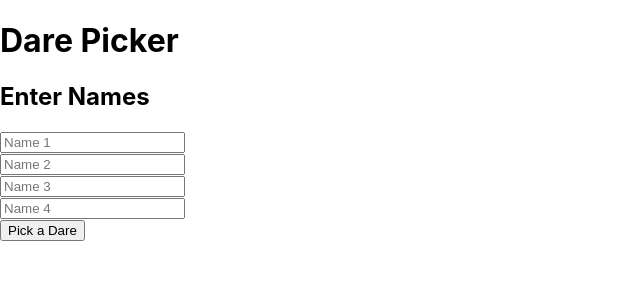
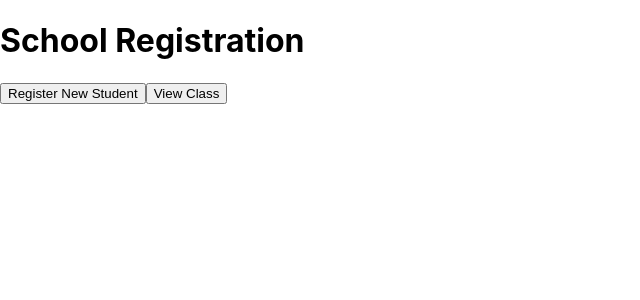
Before and after one commit to nataliethomas04/automation-project, a React (Create React App) app: page / in a window 1280 px wide. Shown: the top 300 px of the page, without its empty margins (0-640 px from the left). Built offline with nearby package versions, Linux system fonts and the light colour scheme.

Commit message:
Student Registration

```diff
--- a/src/App.js
+++ b/src/App.js
@@ -1,88 +1,110 @@
 import React, { useState } from 'react';
 
 function App() {
-  const [names, setNames] = useState(['', '', '', '']);
-  const [selectedName, setSelectedName] = useState('');
-  const [selectedDare, setSelectedDare] = useState('');
-  const [gameEnded, setGameEnded] = useState(false);
+  const [page, setPage] = useState('home');
+  const [students, setStudents] = useState([]);
+  const [formData, setFormData] = useState({
+    name: '',
+    birthday: '',
+    address: '',
+    grade: '',
+    parent1: '',
+    parent2: '',
+    phone1: '',
+    phone2: ''
+  });
 
-  const dares = [
-    'At the end of a meeting, suggest that, for once, it would be nice to conclude with the singing of the national anthem (extra points if you actually launch into it yourself).',
-    'Walk into a very busy person’s office and while they watch you with growing irritation, turn the light switch on/off 10 times.',
-    'For an hour, refer to everyone you speak to as “Dave”.',
-    'Announce to everyone in a meeting that you “really have to go do a number two”.',
-    'When you’ve picked up a call, before speaking finish off some fake conversation with the words, ”she can abort it for all I care”.',
-    'After every sentence, say "Mon" in a really bad Jamaican accent. As in: “The report’s on your desk, Mon.” Keep this up for one hour.',
-    'In a meeting or crowded situation, slap your forehead repeatedly and mutter, “Shut up, damn it, all of you just shut up!”',
-    'At lunchtime, get down on your knees and announce, “As God is my witness, I’ll never go hungry again!”',
-    'Repeat the following conversation 10 times to the same person: “Do you hear that?” “What?” “Never mind, it’s gone now.”',
-    'Present meeting attendees with a cup of coffee and biscuit; smash each biscuit with your fist.'
-  ];
-
-  const handleNameChange = (index, value) => {
-    const newNames = [...names];
-    newNames[index] = value;
-    setNames(newNames);
+  const handleInputChange = (e) => {
+    const { name, value } = e.target;
+    setFormData({
+      ...formData,
+      [name]: value
+    });
   };
 
-  const pickDare = () => {
-    const filteredNames = names.filter(name => name.trim() !== '');
-    if (filteredNames.length === 0) {
-      alert('Please enter at least one name.');
-      return;
-    }
-
-    const randomName = filteredNames[Math.floor(Math.random() * filteredNames.length)];
-    const randomDare = dares[Math.floor(Math.random() * dares.length)];
-
-    setSelectedName(randomName);
-    setSelectedDare(randomDare);
-  };
-
-  const resetGame = () => {
-    setNames(['', '', '', '']);
-    setSelectedName('');
-    setSelectedDare('');
-    setGameEnded(false);
-  };
-
-  const continueGame = () => {
-    setSelectedName('');
-    setSelectedDare('');
+  const handleSubmit = (e) => {
+    e.preventDefault();
+    setStudents([...students, formData]);
+    setFormData({
+      name: '',
+      birthday: '',
+      address: '',
+      grade: '',
+      parent1: '',
+      parent2: '',
+      phone1: '',
+      phone2: ''
+    });
+    setPage('home');
   };
 
   return (
     <div>
-      <h1>Dare Picker</h1>
-      {gameEnded ? (
+      {page === 'home' && (
         <div>
-          <button onClick={resetGame}>New Game</button>
+          <h1>School Registration</h1>
+          <button onClick={() => setPage('register')}>Register New Student</button>
+          <button onClick={() => setPage('viewClass')}>View Class</button>
         </div>
-      ) : (
+      )}
+
+      {page === 'register' && (
         <div>
-          {selectedName && selectedDare ? (
+          <h1>Register New Student</h1>
+          <form onSubmit={handleSubmit}>
             <div>
-              <h2>Selected Dare</h2>
-              <p>{selectedName}, your dare is: {selectedDare}</p>
-              <button onClick={continueGame}>Continue Game</button>
-              <button onClick={() => setGameEnded(true)}>End Game</button>
+              <label>Name:</label>
+              <input type="text" name="name" value={formData.name} onChange={handleInputChange} required />
             </div>
+            <div>
+              <label>Birthday:</label>
+              <input type="date" name="birthday" value={formData.birthday} onChange={handleInputChange} required />
+            </div>
+            <div>
+              <label>Address:</label>
+              <input type="text" name="address" value={formData.address} onChange={handleInputChange} required />
+            </div>
+            <div>
+              <label>Grade:</label>
+              <input type="text" name="grade" value={formData.grade} onChange={handleInputChange} required />
+            </div>
+            <div>
+              <label>Parent 1 Name:</label>
+              <input type="text" name="parent1" value={formData.parent1} onChange={handleInputChange} required />
+            </div>
+            <div>
+              <label>Parent 2 Name:</label>
+              <input type="text" name="parent2" value={formData.parent2} onChange={handleInputChange} required />
+            </div>
+            <div>
+              <label>Parent 1 Phone:</label>
+              <input type="tel" name="phone1" value={formData.phone1} onChange={handleInputChange} required />
+            </div>
+            <div>
+              <label>Parent 2 Phone:</label>
+              <input type="tel" name="phone2" value={formData.phone2} onChange={handleInputChange} required />
+            </div>
+            <button type="submit">Add Student</button>
+            <button type="button" onClick={() => setPage('home')}>Cancel</button>
+          </form>
+        </div>
+      )}
+
+      {page === 'viewClass' && (
+        <div>
+          <h1>Class List</h1>
+          {students.length === 0 ? (
+            <p>No students registered yet.</p>
           ) : (
-            <div>
-              <h2>Enter Names</h2>
-              {names.map((name, index) => (
-                <div key={index}>
-                  <input
-                    type="text"
-                    value={name}
-                    onChange={(e) => handleNameChange(index, e.target.value)}
-                    placeholder={`Name ${index + 1}`}
-                  />
-                </div>
+            <ul>
+              {students.map((student, index) => (
+                <li key={index}>
+                  {student.name} - {student.birthday} - {student.address} - {student.grade} - {student.parent1} ({student.phone1}) - {student.parent2} ({student.phone2})
+                </li>
               ))}
-              <button onClick={pickDare}>Pick a Dare</button>
-            </div>
+            </ul>
           )}
+          <button onClick={() => setPage('home')}>Back to Home</button>
         </div>
       )}
     </div>
```
